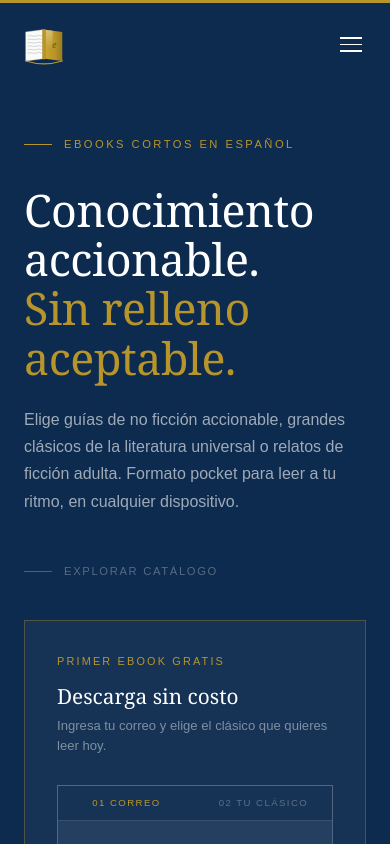
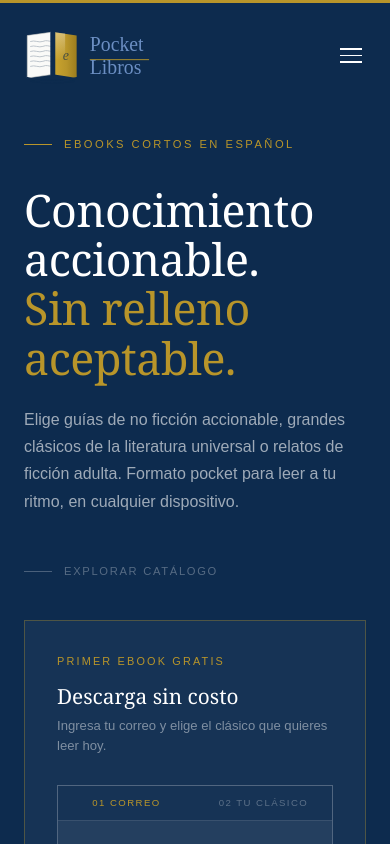
Before and after one commit to arielbustos79-cloud/pocketlibros, a Next.js app: page / in a window 390 px wide. Shown: the top 844 px of the page. Built offline with nearby package versions, Linux system fonts and the light colour scheme.

Commit message:
feat: logo completo en mobile (reemplaza isotipo)
Muestra pocket_libros_logo.svg en mobile (130×63px) en lugar del
isotipo solo, igualando la identidad visual del desktop.

Co-Authored-By: Claude Sonnet 4.6 <noreply@anthropic.com>

```diff
--- a/app/_components/Nav.tsx
+++ b/app/_components/Nav.tsx
@@ -67,10 +67,10 @@ export default function Nav() {
       >
         {/* eslint-disable-next-line @next/next/no-img-element */}
         <img
-          src="/pocket_libros_isotipo.svg"
+          src="/pocket_libros_logo.svg"
           alt="Pocket Libros"
-          width={40}
-          height={41}
+          width={130}
+          height={63}
           className="block md:hidden"
         />
         {/* eslint-disable-next-line @next/next/no-img-element */}
```
